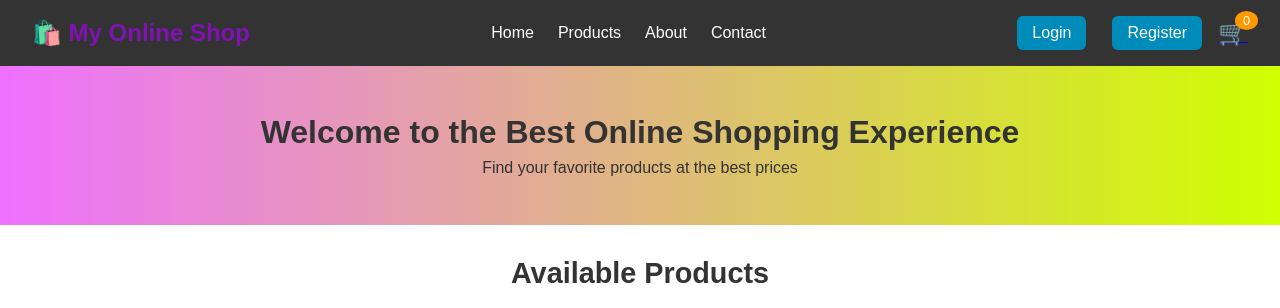
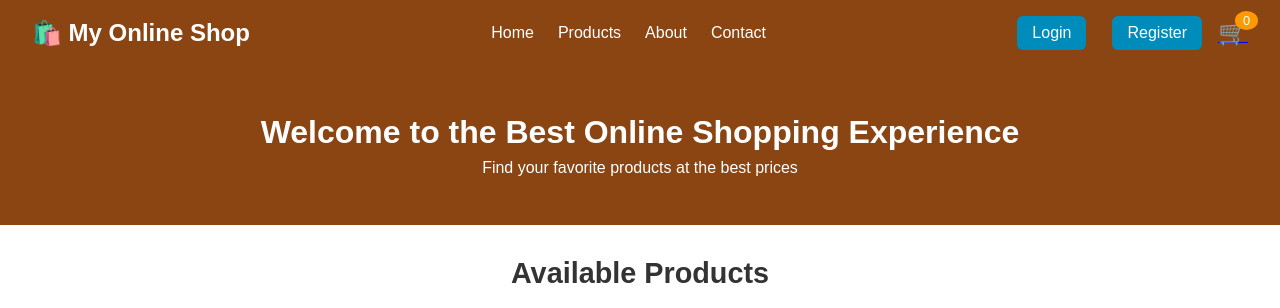
Before and after one commit to dannymwas/my_eccommerce3.1, a website: page static/home.html in a window 1280 px wide. Shown: the top 308 px of the page. Drawn offline with Linux system fonts and the light colour scheme.

Commit message:
Update website theme to brown color scheme matching add to cart buttons

```diff
--- a/static/home.css
+++ b/static/home.css
@@ -8,8 +8,8 @@
 
 /* Header */
 .header {
-  background-color: #333;
-  color: #8012b3;
+  background-color: #8B4513;
+  color: #fff;
   display: flex;
   justify-content: space-between;
   align-items: center;
@@ -73,9 +73,9 @@
 /* Hero Section */
 .hero {
   text-align: center;
-  background: linear-gradient(to right, #ee70ff, #d0ff00);
+  background: #8B4513;
   padding: 3rem 1rem;
-  color: #333;
+  color: #fff;
 }
 
 .hero h2 {
```
